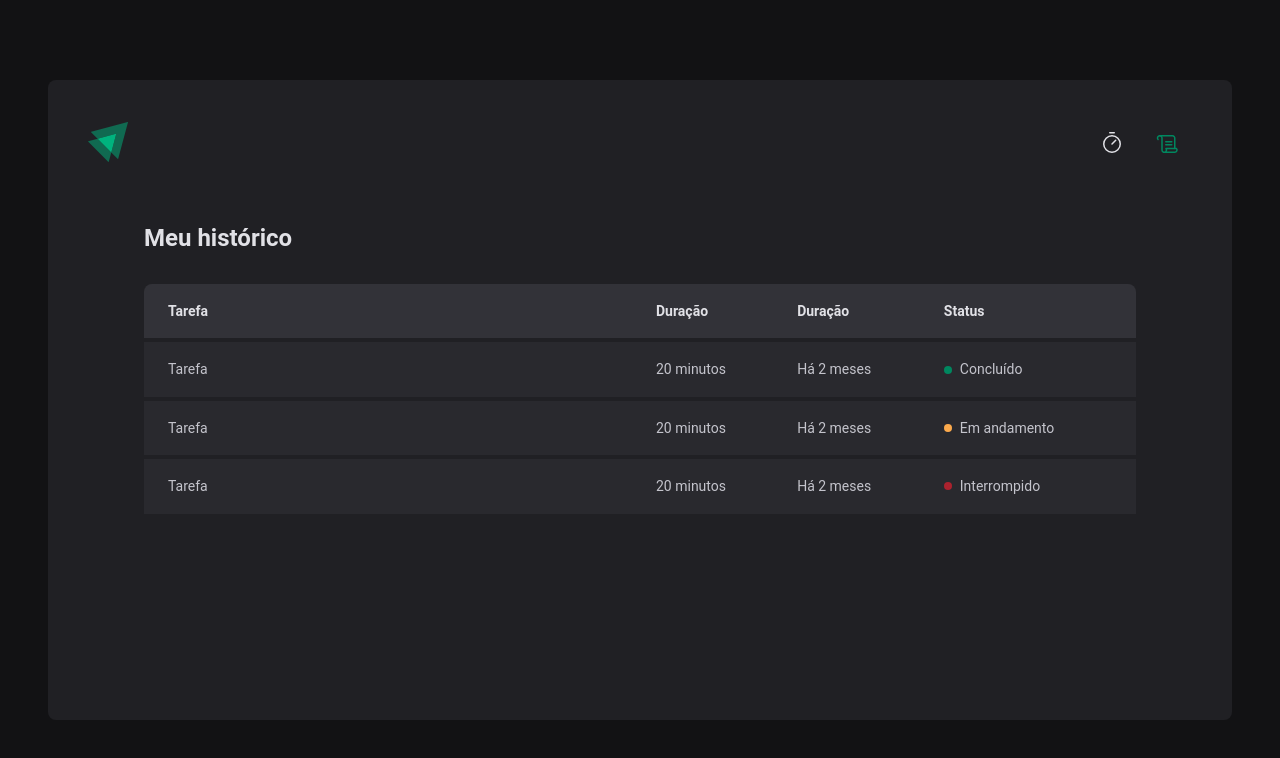
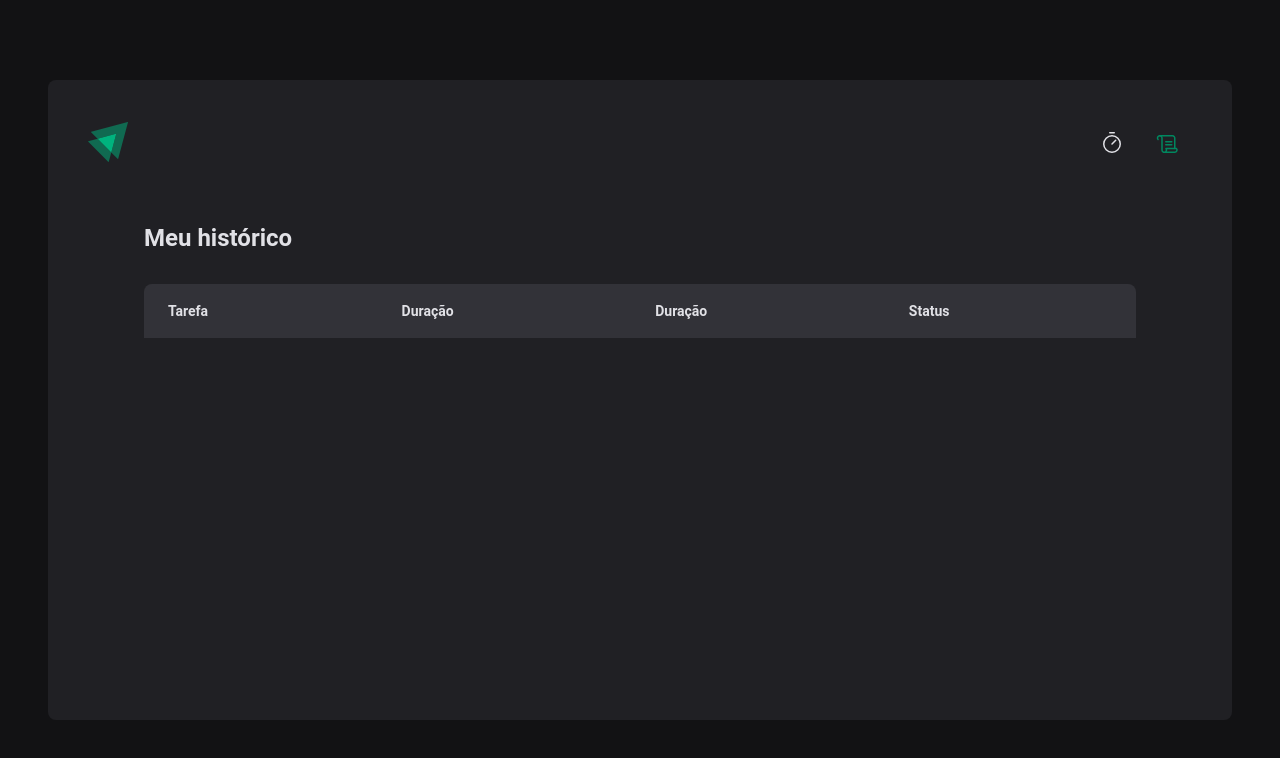
Before and after one commit to MFBarth/ignite-timer, a React app: page /history in a window 1280 px wide. Shown: the top 758 px of the page. Built offline with nearby package versions, Linux system fonts and the light colour scheme; the HTML template or start-up script is replaced by a standard one.

Commit message:
feat: dynamic history

```diff
--- a/src/contexts/CyclesContext.tsx
+++ b/src/contexts/CyclesContext.tsx
@@ -15,6 +15,7 @@
 }
 
 interface CyclesContextType {
+  cycles: Cycle[]
   activeCycle: Cycle | undefined
   activeCycleId: string | null
   amountSecondsPassed: number
@@ -86,6 +87,7 @@
   return (
     <CyclesContext.Provider
       value={{
+        cycles,
         activeCycle,
         activeCycleId,
         amountSecondsPassed,
--- a/src/pages/History/index.tsx
+++ b/src/pages/History/index.tsx
@@ -1,6 +1,12 @@
+import { useContext } from 'react'
+import { formatDistanceToNow } from 'date-fns'
+import ptBR from 'date-fns/locale/pt-BR'
+
+import { CyclesContext } from '../../contexts/CyclesContext'
 import { HistoryContainer, HistoryList, Status } from './style'
 
 export function History() {
+  const { cycles } = useContext(CyclesContext)
   return (
     <HistoryContainer>
       <h1>Meu histórico</h1>
@@ -16,30 +22,31 @@
             </tr>
           </thead>
           <tbody>
-            <tr>
-              <td>Tarefa</td>
-              <td>20 minutos</td>
-              <td>Há 2 meses</td>
-              <td>
-                <Status statusColor="green">Concluído</Status>
-              </td>
-            </tr>
-            <tr>
-              <td>Tarefa</td>
-              <td>20 minutos</td>
-              <td>Há 2 meses</td>
-              <td>
-                <Status statusColor="yellow">Em andamento</Status>
-              </td>
-            </tr>
-            <tr>
-              <td>Tarefa</td>
-              <td>20 minutos</td>
-              <td>Há 2 meses</td>
-              <td>
-                <Status statusColor="red">Interrompido</Status>
-              </td>
-            </tr>
+            {cycles.map((cycle) => (
+              <tr key={cycle.id}>
+                <td>{cycle.task}</td>
+                <td>{cycle.minutesAmount} minutos</td>
+                <td>
+                  {formatDistanceToNow(cycle.startDate, {
+                    addSuffix: true,
+                    locale: ptBR,
+                  })}
+                </td>
+                <td>
+                  {cycle.finishedDate && (
+                    <Status statusColor="green">Concluído</Status>
+                  )}
+
+                  {cycle.interruptedDate && (
+                    <Status statusColor="red">Interrompido</Status>
+                  )}
+
+                  {!cycle.finishedDate && !cycle.interruptedDate && (
+                    <Status statusColor="yellow">Em andamento</Status>
+                  )}
+                </td>
+              </tr>
+            ))}
           </tbody>
         </table>
       </HistoryList>
```
